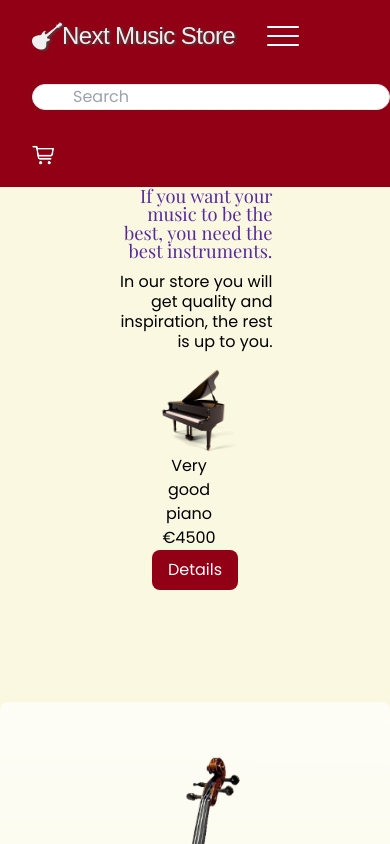
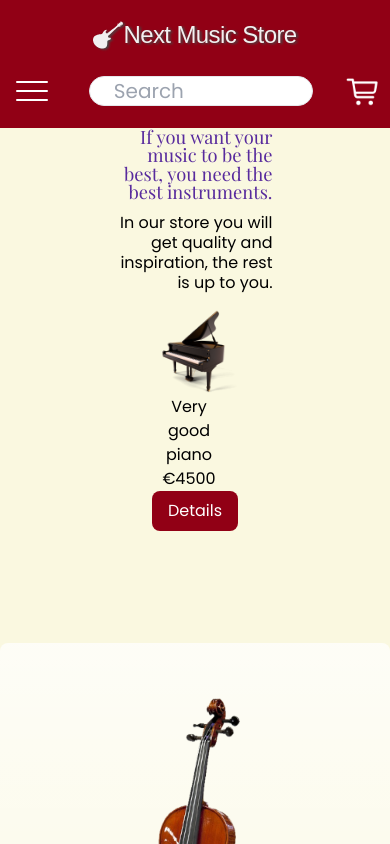
Before and after one commit to GrzegorzWirtek/next-music-store, a Next.js app: page / in a window 390 px wide. Shown: the top 844 px of the page. Built offline with nearby package versions, Linux system fonts and the light colour scheme; a web font is replaced by a local one.

Commit message:
styling responsive navigation

```diff
--- a/app/components/Cart.tsx
+++ b/app/components/Cart.tsx
@@ -4,11 +4,9 @@ import cart from '@/public/shopping-cart.png';
 export default function Cart() {
 	return (
 		<Image
-			className='cursor-pointer transition-hover duration-200 md:hover:drop-shadow-hover'
+			className='max-w-[20%] lg:max-w-full w-9 lg:w-7 cursor-pointer transition-hover duration-200 md:hover:drop-shadow-hover'
 			alt='Shopping cart'
 			src={cart}
-			width={25}
-			height={25}
 		/>
 	);
 }
--- a/app/components/Logo.tsx
+++ b/app/components/Logo.tsx
@@ -6,7 +6,7 @@ const shrikhand = Shrikhand({ subsets: ['latin'], weight: ['400'] });
 
 export default function Logo() {
 	return (
-		<div className='flex items-center cursor-pointer'>
+		<div className='flex items-center basis-full justify-center lg:basis-auto cursor-pointer '>
 			<Image
 				className='drop-shadow-logo w-[30px] h-[30px]'
 				alt='Store logo'
--- a/app/components/Search.tsx
+++ b/app/components/Search.tsx
@@ -2,7 +2,7 @@ export default function Search() {
 	return (
 		<input
 			type='search'
-			className='pl-10 border rounded-full outline-none transition-focus duration-100 focus:drop-shadow-hover'
+			className='max-w-[60%] pl-6 border rounded-full outline-none transition-focus duration-100 focus:drop-shadow-hover text-xl lg:text-base'
 			placeholder='Search'
 			required></input>
 	);
--- a/app/components/header.tsx
+++ b/app/components/header.tsx
@@ -5,7 +5,7 @@ import Search from './Search';
 
 export default function Header() {
 	return (
-		<header className='sticky z-10 top-0 left-0 w-full basis-full flex flex-wrap items-center gap-8 px-8 py-5 bg-[var(--red)]'>
+		<header className='h-32 lg:h-auto sticky z-10 top-0 left-0 w-full basis-full flex flex-wrap items-center justify-between lg:gap-8 px-2 lg:px-8 py-2 lg:py-5 bg-[var(--red)]'>
 			<Logo />
 			<Nav />
 			<Search />
--- a/app/components/nav.tsx
+++ b/app/components/nav.tsx
@@ -3,14 +3,14 @@
 import Link from 'next/link';
 import { useEffect, useState } from 'react';
 
-const HAM_ITEMS = Array(3).fill(null);
-const NAV_ITEMS = ['Products', 'Categories', 'Contact'];
-
 export default function Nav() {
+	const HAM_ITEMS = Array(3).fill(null);
+	const NAV_ITEMS = ['Products', 'Categories', 'Contact'];
+	const MIN_WIDHT_DESKTOP = 1024;
 	const [mobileNavActive, setMobileNavActive] = useState(false);
 
 	useEffect(() => {
-		const media = window.matchMedia('(min-width: 768px)');
+		const media = window.matchMedia(`(min-width: ${MIN_WIDHT_DESKTOP}px)`);
 		if (mobileNavActive !== true) return;
 		const listener = () => setMobileNavActive(!media.matches);
 		window.addEventListener('resize', listener);
@@ -18,23 +18,23 @@ export default function Nav() {
 	}, [mobileNavActive]);
 
 	return (
-		<nav className='grow'>
+		<nav className='lg:grow max-w-[20%] lg:max-w-full'>
 			<div
-				className='flex md:hidden w-8 h-5 flex-col justify-between cursor-pointer'
+				className='flex lg:hidden w-8 h-5 p-2 box-content flex-col justify-between cursor-pointer'
 				onClick={() => setMobileNavActive((prev) => !prev)}>
 				{HAM_ITEMS.map((_, index) => (
 					<div key={index} className='h-0.5 w-full rounded-3xl bg-white'></div>
 				))}
 			</div>
 			<ul
-				className={`absolute md:static top-[150px] -left-full w-full md:-translate-x-0 md:transition-none transition-transform  md:duration-0 md:w-auto bg-blue-600 flex flex-col md:flex-row md:flex-wrap gap-4 ${
+				className={`absolute lg:static -left-full top-32 w-full h-[40vh] pb-10 lg:p-0 lg:h-auto lg:-translate-x-0 lg:transition-none transition-transform lg:duration-0 lg:w-auto flex flex-col items-center justify-center lg:justify-start lg:flex-row lg:flex-wrap gap-4 bg-[var(--red)] ${
 					mobileNavActive ? 'translate-x-full' : 'null'
 				}`}>
 				{NAV_ITEMS.map((item) => (
-					<li key={item}>
+					<li className='mb-3 lg:mb-auto' key={item}>
 						<Link
 							href={`/${item.toLocaleLowerCase()}`}
-							className='text-white transition-hover duration-200 md:hover:drop-shadow-hover'>
+							className='text-white transition-hover duration-200 text-xl lg:text-base lg:hover:drop-shadow-hover'>
 							{item}
 						</Link>
 					</li>
--- a/app/globals.css
+++ b/app/globals.css
@@ -9,16 +9,20 @@
 }
 
 :root {
+  /* dimensions */
+  --min-app-width: 300px;
+
+  /* colors */
   --main-color: #886438;
   --sub-color: #463b38;
-
   --blue: #582b9d;
   --light-gray: #f1f0f0;
   --red: #910015;
   --red-lighter: #eb0023;
   --yellow: #faf8e0;
+  --white-transparent: rgba(255, 255, 255, 0.733);
 
-  --white-transparent: rgba(255, 255, 255, 0.733);
+  /* text */
   --header-font-size: 70px;
 }
 
@@ -31,5 +35,6 @@
 }
 
 body {
-  background: var(--yellow)
+  background: var(--yellow);
+  min-width: var(--min-app-width)
 }
```
